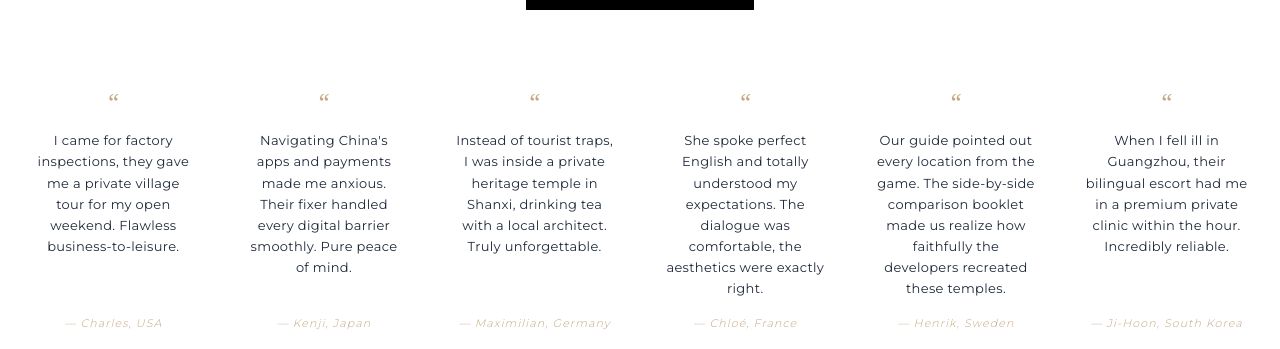
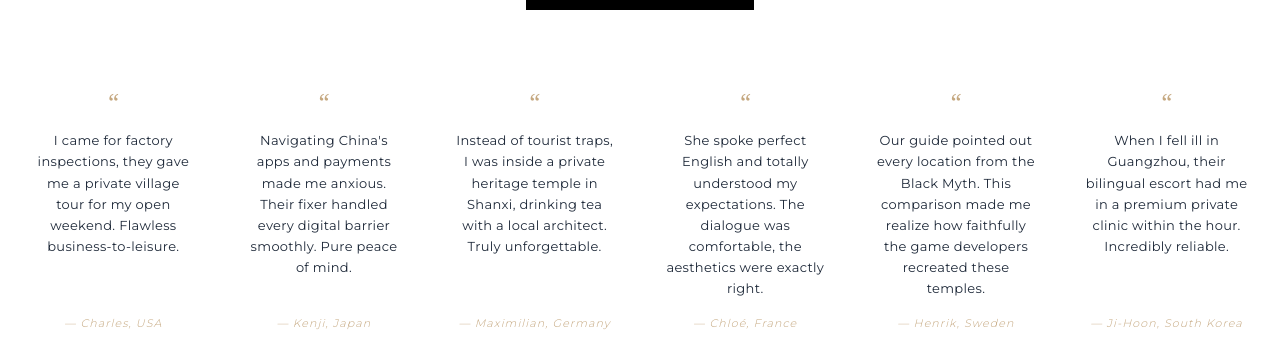
Before and after one commit to FreakTelevision/lokalchina, a Next.js app: page /de in a window 1280 px wide. Shown: the part 1280-1629 px from the top of the page. Built offline with nearby package versions, Linux system fonts and the light colour scheme; a web font is replaced by a local one.

Commit message:
Update Henrik testimonial copy

```diff
--- a/src/components/Testimonials.tsx
+++ b/src/components/Testimonials.tsx
@@ -25,7 +25,7 @@ export default function Testimonials() {
       author: "Chloé, France"
     },
     {
-      quote: "Our guide pointed out every location from the game. The side-by-side comparison booklet made us realize how faithfully the developers recreated these temples.",
+      quote: "Our guide pointed out every location from the Black Myth. This comparison made me realize how faithfully the game developers recreated these temples.",
       author: "Henrik, Sweden"
     },
     {
```
